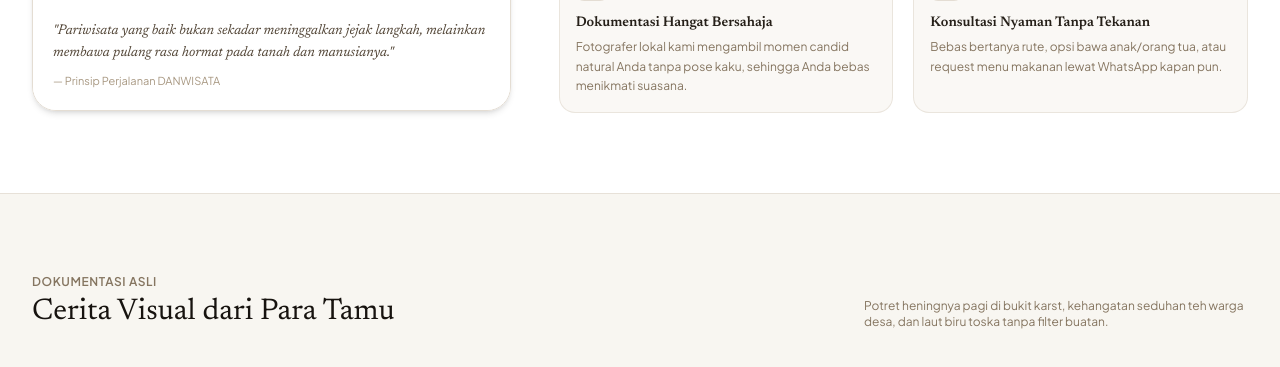
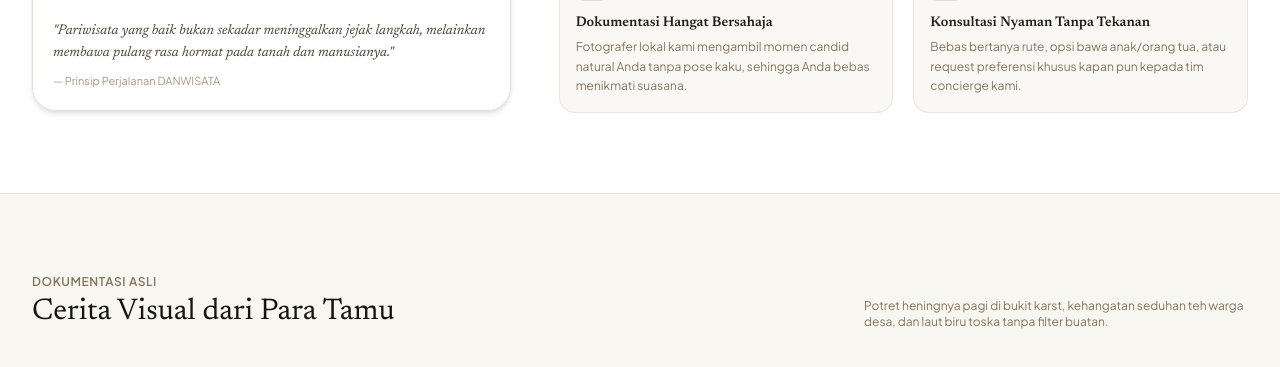
Before and after one commit to hildanagus55-sudo/pariwisata, a Laravel app: page / in a window 1280 px wide. Shown: the part 3733-4100 px from the top of the page. Run offline with Laravel 12, Linux system fonts and the light colour scheme; data comes from the database, SQL or seed files in the repository; some libraries are stand-ins or nearby versions.

Commit message:
feat: update landing page layout and navigation

```diff
--- a/resources/views/home.blade.php
+++ b/resources/views/home.blade.php
@@ -485,7 +485,7 @@
                         </div>
                         <h3 class="font-serif font-semibold text-sm text-stone-900 dark:text-white mb-1">Konsultasi Nyaman Tanpa Tekanan</h3>
                         <p class="text-xs text-stone-500 leading-relaxed">
-                            Bebas bertanya rute, opsi bawa anak/orang tua, atau request menu makanan lewat WhatsApp kapan pun.
+                            Bebas bertanya rute, opsi bawa anak/orang tua, atau request preferensi khusus kapan pun kepada tim concierge kami.
                         </p>
                     </div>
                 </div>
--- a/resources/views/layouts/app.blade.php
+++ b/resources/views/layouts/app.blade.php
@@ -183,27 +183,28 @@
                 <a href="{{ route('home') }}#testimoni" data-i18n="navTesti" class="px-3.5 py-1.5 rounded-full hover:bg-stone-100 hover:text-stone-950 transition-all">Testimoni</a>
             </nav>
 
-            <!-- Actions: Wishlist, Language Switcher (ID/EN), WhatsApp, CTA -->
+            <!-- Actions: Wishlist, Language Switcher (ID/EN), Admin Login, CTA (WhatsApp icon removed) -->
             <div class="hidden lg:flex items-center gap-2">
                 <!-- Wishlist Button -->
-                <button onclick="showSavedDestinations()" class="relative w-8 h-8 rounded-full border border-stone-200/80 flex items-center justify-center text-stone-600 hover:bg-stone-100 hover:text-rose-500 transition-colors" title="Destinasi Tersimpan">
+                <button onclick="showSavedDestinations()" class="relative w-8 h-8 rounded-full border border-stone-200/80 flex items-center justify-center text-stone-600 hover:bg-stone-100 hover:text-rose-500 transition-colors cursor-pointer" title="Destinasi Tersimpan">
                     <i class="fa-regular fa-heart text-xs"></i>
                     <span id="wishlistBadge" class="absolute -top-1 -right-1 w-4 h-4 rounded-full bg-stone-900 text-white text-[9px] font-bold flex items-center justify-center shadow-xs">0</span>
                 </button>
 
                 <!-- Language Switcher Button (ID / EN) -->
-                <button onclick="toggleLanguage()" id="langToggleBtn" class="h-8 px-2.5 rounded-full border border-stone-200 hover:border-stone-400 bg-stone-50 hover:bg-stone-100 text-stone-700 text-[11px] font-semibold transition-all flex items-center gap-1.5 shadow-xs" title="Ganti Bahasa / Switch Language (ID / EN)">
+                <button onclick="toggleLanguage()" id="langToggleBtn" class="h-8 px-2.5 rounded-full border border-stone-200 hover:border-stone-400 bg-stone-50 hover:bg-stone-100 text-stone-700 text-[11px] font-semibold transition-all flex items-center gap-1.5 shadow-xs cursor-pointer" title="Ganti Bahasa / Switch Language (ID / EN)">
                     <i class="fa-solid fa-globe text-stone-500 text-xs"></i>
                     <span id="langLabel" class="tracking-wider font-mono">ID</span>
                 </button>
 
-                <!-- WhatsApp Concierge Quick Link -->
-                <a href="https://wa.me/6289519808548" target="_blank" class="w-8 h-8 rounded-full border border-stone-200/80 flex items-center justify-center text-emerald-600 hover:bg-emerald-50 transition-colors" title="Hubungi WhatsApp Concierge">
-                    <i class="fa-brands fa-whatsapp text-sm"></i>
+                <!-- Admin Login Button -->
+                <a href="{{ env('ADMIN_URL', 'http://localhost:8001') }}/login" target="_blank" class="h-8 px-3 rounded-full border border-stone-200 hover:border-stone-400 bg-white hover:bg-stone-50 text-stone-700 hover:text-stone-950 text-[11px] font-semibold transition-all flex items-center gap-1.5 shadow-2xs" title="Masuk ke Panel Admin (SkyTour Concierge)">
+                    <i class="fa-solid fa-shield-halved text-stone-500 text-xs"></i>
+                    <span>Masuk</span>
                 </a>
 
                 <!-- CTA Button -->
-                <button onclick="openBookingModal()" class="ml-1 px-4 sm:px-5 py-2.5 rounded-full bg-stone-900 hover:bg-stone-800 text-white text-xs font-semibold tracking-wide transition-all shadow-sm active:scale-95 flex items-center gap-1.5 group">
+                <button onclick="openBookingModal()" class="ml-1 px-4 sm:px-5 py-2.5 rounded-full bg-stone-900 hover:bg-stone-800 text-white text-xs font-semibold tracking-wide transition-all shadow-sm active:scale-95 flex items-center gap-1.5 group cursor-pointer">
                     <span data-i18n="navPlanTrip">Rencanakan Trip</span>
                     <i class="fa-solid fa-arrow-right text-[10px] group-hover:translate-x-0.5 transition-transform"></i>
                 </button>
@@ -250,6 +251,7 @@
                     <span data-i18n="navTesti">Testimoni</span>
                 </a>
             </div>
+
             <div class="pt-3 border-t border-stone-200 dark:border-stone-800 flex flex-col gap-2">
                 <!-- Mobile Language Selector Row -->
                 <button onclick="toggleLanguage()" class="w-full py-2.5 px-4 rounded-xl border border-stone-200 dark:border-stone-700 font-semibold text-xs flex items-center justify-between text-stone-700 dark:text-stone-200 bg-stone-50 dark:bg-stone-800">
@@ -259,19 +261,19 @@
                     </span>
                     <span id="langDrawerLabel" class="px-2 py-0.5 rounded-md bg-stone-200 dark:bg-stone-700 font-mono font-bold text-[10px]">ID (Bahasa Indonesia)</span>
                 </button>
-                <div class="grid grid-cols-2 gap-2">
-                    <button onclick="toggleMobileMenu(); showSavedDestinations();" class="w-full py-2.5 px-3 rounded-xl border border-stone-200 dark:border-stone-700 font-semibold text-xs flex items-center justify-center gap-1.5 text-stone-700 dark:text-stone-200">
+                <div class="grid grid-cols-1 gap-2">
+                    <button onclick="toggleMobileMenu(); showSavedDestinations();" class="w-full py-2.5 px-3 rounded-xl border border-stone-200 dark:border-stone-700 font-semibold text-xs flex items-center justify-center gap-1.5 text-stone-700 dark:text-stone-200 hover:bg-stone-50 dark:hover:bg-stone-800 transition-colors">
                         <i class="fa-regular fa-heart text-rose-500"></i>
                         <span class="truncate"><span data-i18n="wishlistSavedTitle">Tersimpan</span> (<span id="wishlistBadgeMobile">0</span>)</span>
                     </button>
-                    <a href="https://wa.me/6289519808548" target="_blank" class="w-full py-2.5 px-3 rounded-xl bg-emerald-600 text-white font-semibold text-xs flex items-center justify-center gap-1.5">
-                        <i class="fa-brands fa-whatsapp text-sm"></i>
-                        <span>WhatsApp</span>
-                    </a>
                 </div>
                 <button onclick="toggleMobileMenu(); openBookingModal();" class="w-full py-3 px-4 rounded-full bg-stone-900 dark:bg-white text-white dark:text-stone-900 font-semibold text-xs shadow-sm active:scale-98 transition-transform">
                     <span data-i18n="navPlanTrip">Rencanakan Trip Sekarang</span>
                 </button>
+                <a href="{{ env('ADMIN_URL', 'http://localhost:8001') }}/login" target="_blank" onclick="toggleMobileMenu()" class="w-full py-2.5 px-4 rounded-full border border-stone-200 dark:border-stone-700 text-stone-600 dark:text-stone-300 font-semibold text-xs flex items-center justify-center gap-2 hover:bg-stone-50 dark:hover:bg-stone-800 transition-colors">
+                    <i class="fa-solid fa-shield-halved text-xs"></i>
+                    <span>Masuk ke Panel Admin</span>
+                </a>
             </div>
         </div>
     </header>
@@ -300,8 +302,8 @@
                         Portal Pariwisata Indonesia terpercaya. Kami menemani Anda menjelajahi keindahan nusantara, ragam budaya, dan paket liburan impian terbaik dengan pengalaman berkesan.
                     </p>
                     <div class="flex items-center gap-2.5 text-xs text-stone-500">
-                        <a href="https://wa.me/6289519808548" target="_blank" class="w-8 h-8 rounded-full border border-stone-300 dark:border-stone-700 hover:bg-stone-900 hover:text-white flex items-center justify-center transition-colors" title="WhatsApp Concierge">
-                            <i class="fa-brands fa-whatsapp"></i>
+                        <a href="mailto:halo@danwisata.id" class="w-8 h-8 rounded-full border border-stone-300 dark:border-stone-700 hover:bg-stone-900 hover:text-white flex items-center justify-center transition-colors" title="Kirim Pesan / Email">
+                            <i class="fa-regular fa-envelope"></i>
                         </a>
                         <a href="#footer" onclick="showToast('Instagram: @danwisata.id', 'info')" class="w-8 h-8 rounded-full border border-stone-300 dark:border-stone-700 hover:bg-stone-900 hover:text-white flex items-center justify-center transition-colors" title="Instagram Resmi">
                             <i class="fa-brands fa-instagram"></i>
@@ -329,9 +331,8 @@
                     <h4 data-i18n="footerContact" class="text-xs font-bold uppercase tracking-wider text-stone-900 dark:text-white mb-3.5">Kontak Tim</h4>
                     <ul class="space-y-2 text-xs text-stone-500 dark:text-stone-400">
                         <li>Jakarta & Denpasar, Indonesia</li>
-                        <li><a href="https://wa.me/6289519808548" class="hover:underline">+62 895-1980-8548</a></li>
                         <li>halo@danwisata.id</li>
-                        <li class="text-[11px] text-stone-400 pt-1">Balas cepat: 08.00 - 21.00 WIB</li>
+                        <li class="text-[11px] text-stone-400 pt-1">Layanan tamu: 08.00 - 21.00 WIB</li>
                     </ul>
                 </div>
 
@@ -688,6 +689,10 @@
                 navHome: 'Beranda',
                 navDest: 'Destinasi',
                 navPkg: 'Paket Wisata',
+                navAbout: 'Tentang',
+                navAboutUs: 'Tentang Kami',
+                navVisiMisi: 'Visi & Misi',
+                navArticle: 'Artikel & Tips',
                 navStory: 'Filosofi',
                 navGallery: 'Galeri',
                 navTesti: 'Testimoni',
@@ -883,6 +888,10 @@
                 navHome: 'Home',
                 navDest: 'Destinations',
                 navPkg: 'Tour Packages',
+                navAbout: 'About',
+                navAboutUs: 'About Us',
+                navVisiMisi: 'Vision & Mission',
+                navArticle: 'Articles & Tips',
                 navStory: 'Philosophy',
                 navGallery: 'Gallery',
                 navTesti: 'Reviews',
```
